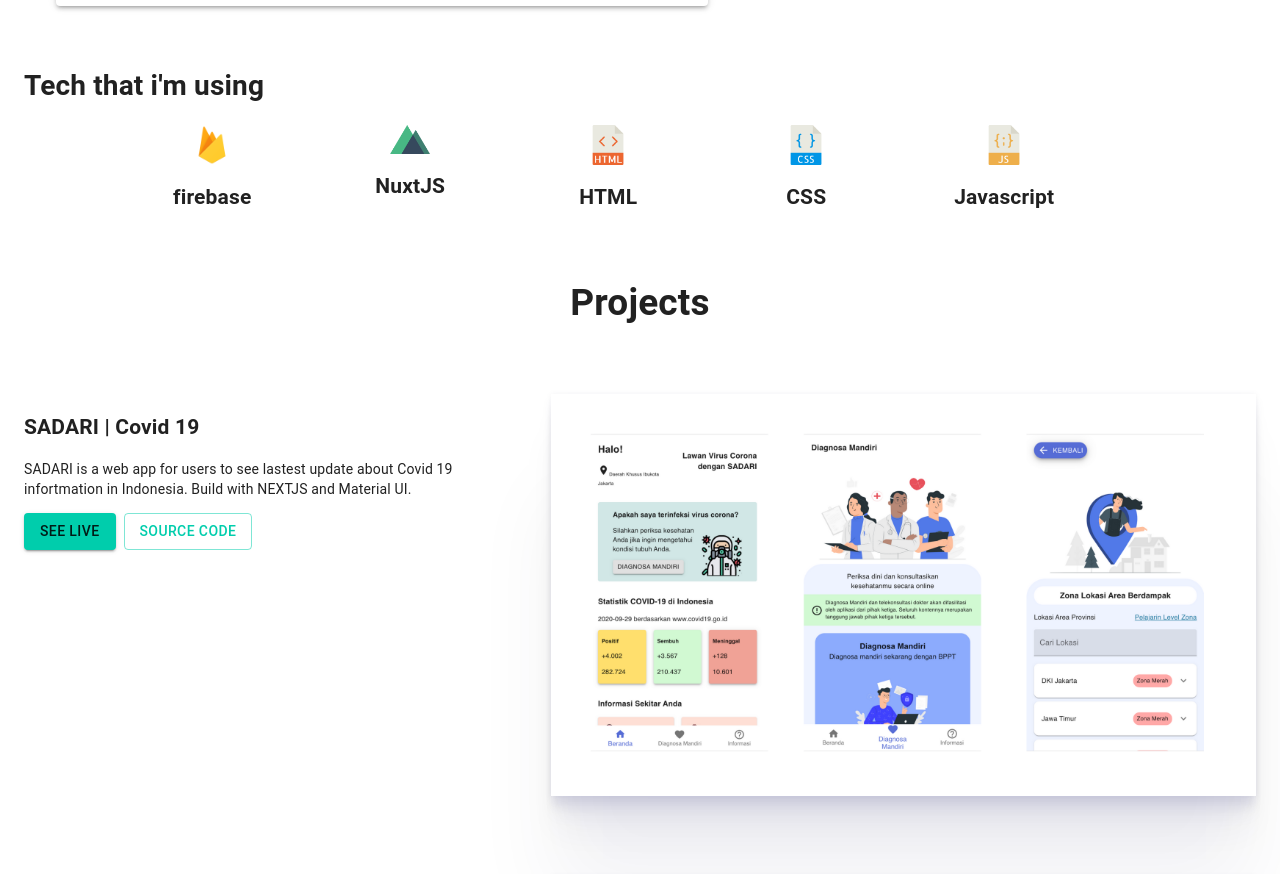
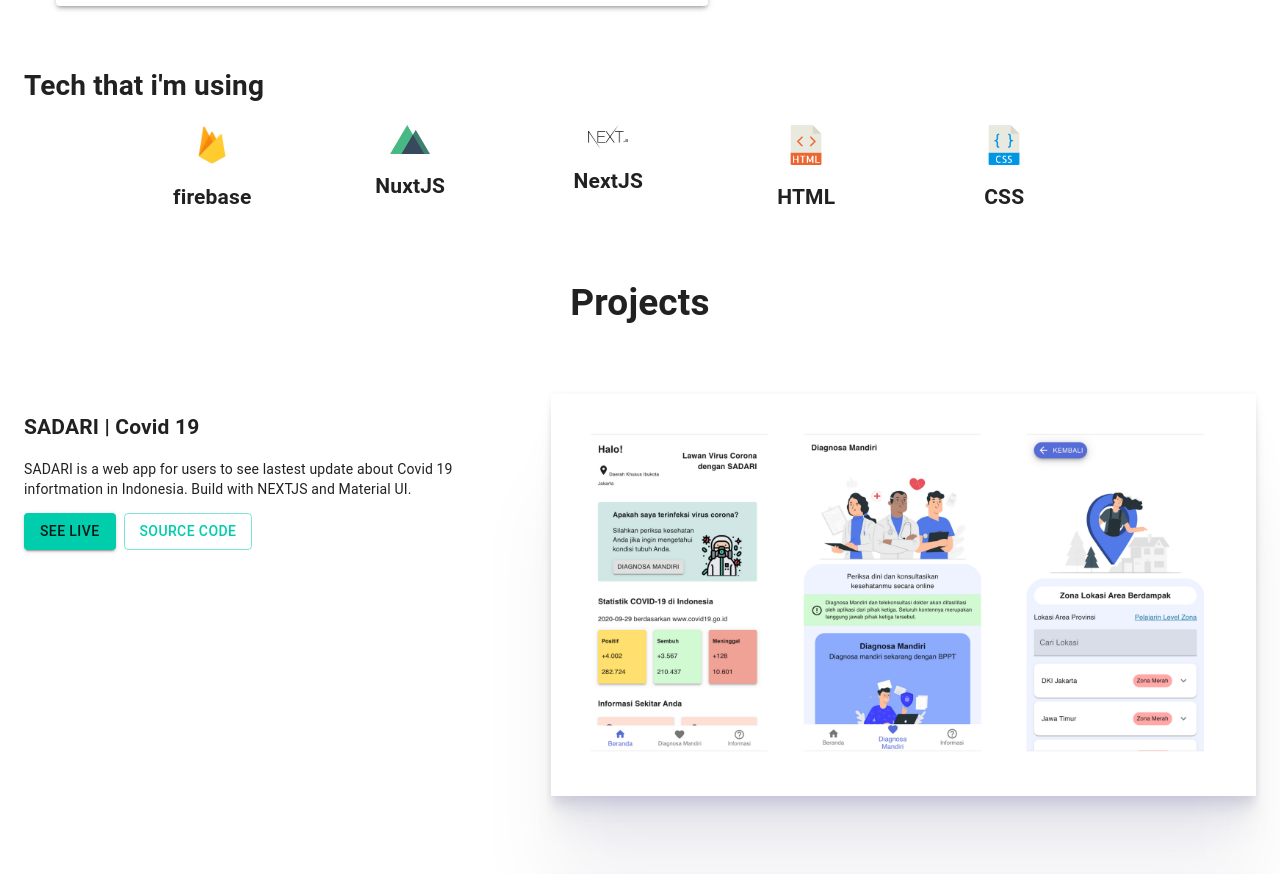
Before and after one commit to ihsanrabb/Ihsanuddin-porto, a Next.js app: page / in a window 1280 px wide. Shown: the part 2060-2934 px from the top of the page. Built offline with nearby package versions, Linux system fonts and the light colour scheme.

Commit message:
add nextJS data

```diff
--- a/data.js
+++ b/data.js
@@ -54,6 +54,10 @@ export const techData = [
         title: "NuxtJS"
     },
     {
+        imgURL: "/icon-next.png",
+        title: "NextJS"
+    },
+    {
         imgURL: "/icon-html.png",
         title: "HTML"
     },
```
